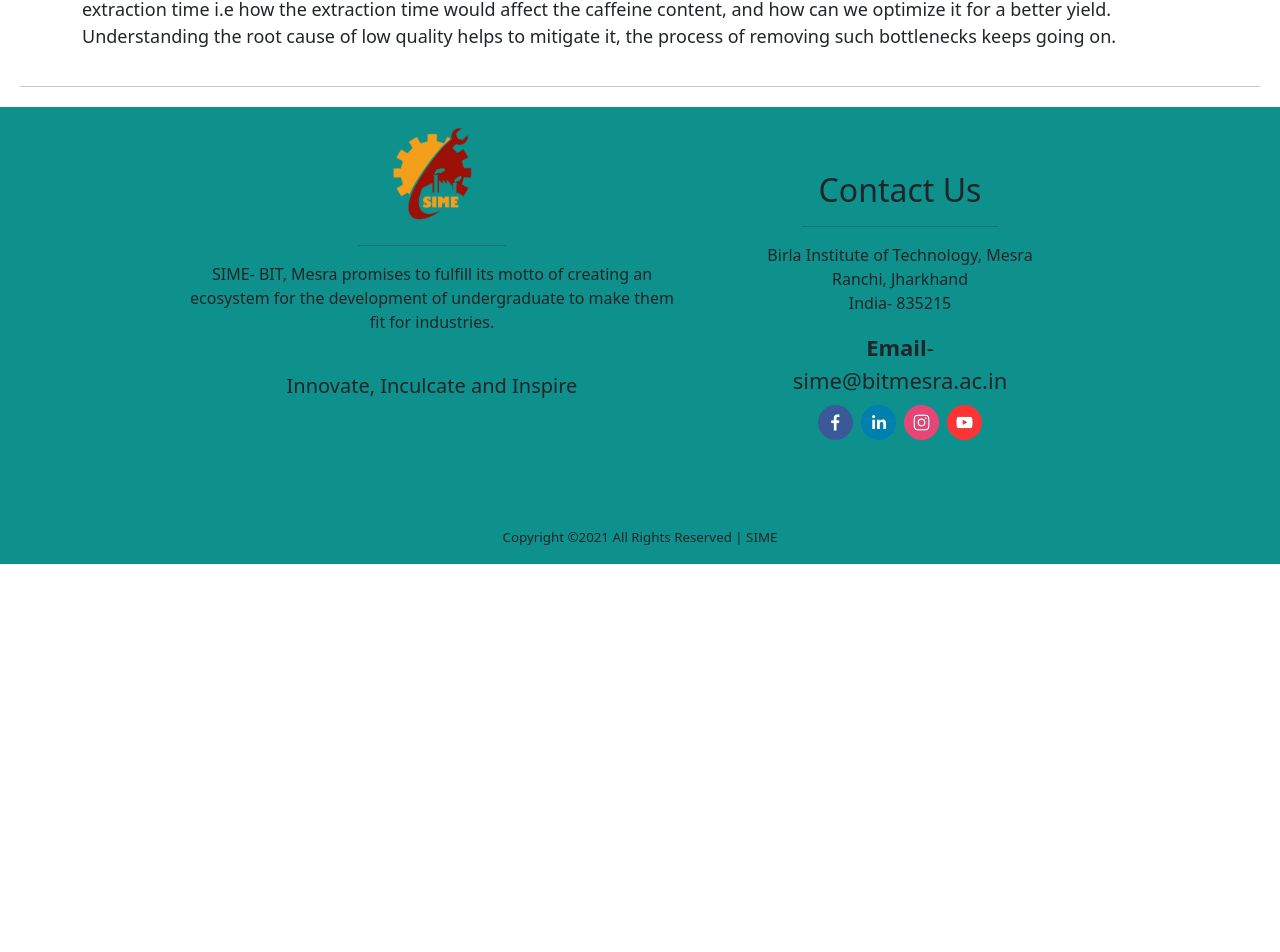
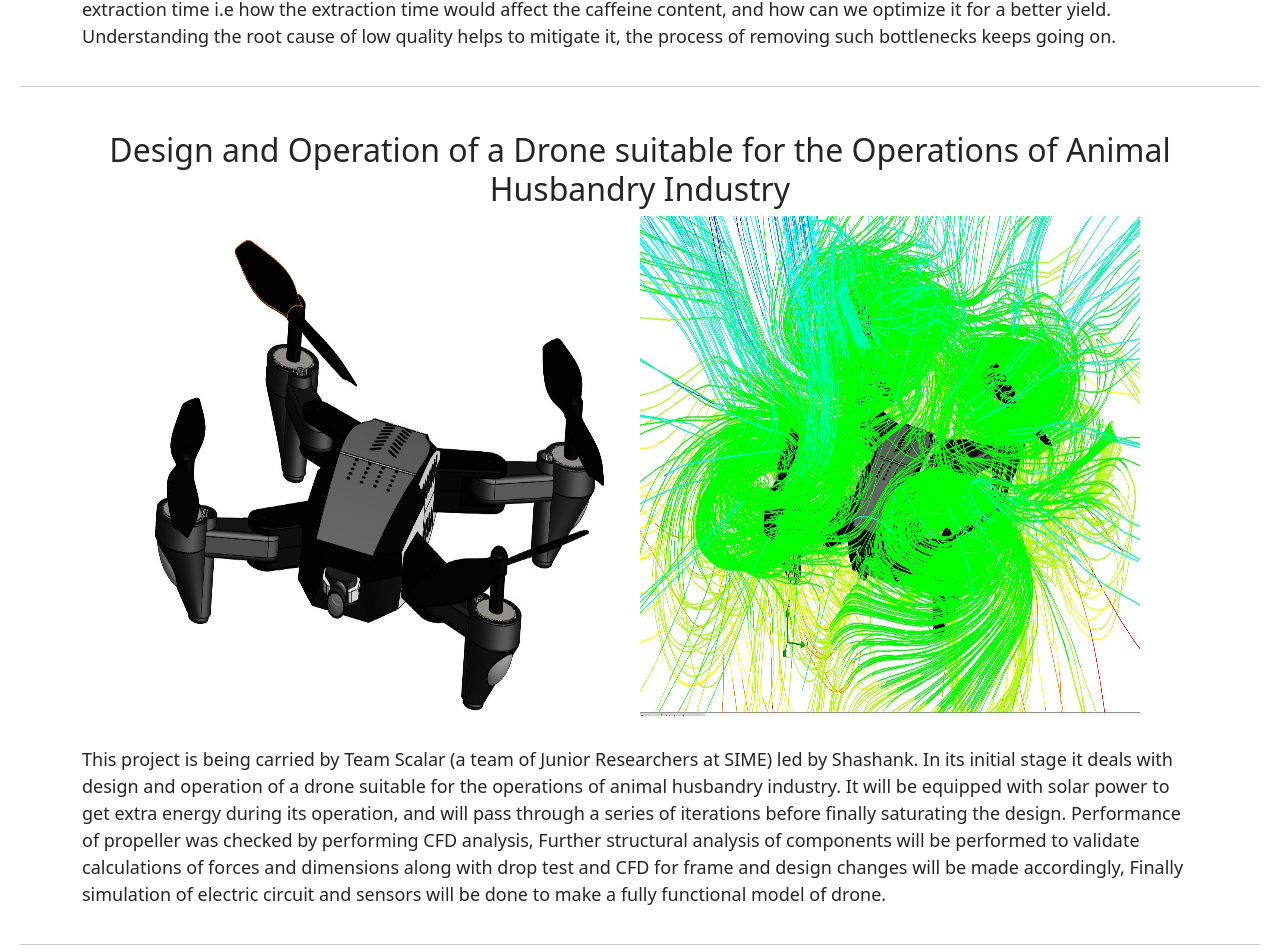
Before and after one commit to pranavrushi/frontend, a Next.js app: page /research/season_2021_2022 in a window 1280 px wide. Shown: the part 2452-3404 px from the top of the page. Before the commit the page ends 3016 px from the top, so only its background shows below. Built offline with nearby package versions, Linux system fonts and the light colour scheme.

Commit message:
drone animal husbandry project done

```diff
--- /dev/null
+++ b/components/research/21_22/DroneForAnimalHusbandry.jsx
@@ -0,0 +1,41 @@
+import React from "react";
+import Image from "next/image";
+
+const DroneForAnimalHusbandry = () => {
+  return (
+    <div className="container">
+      <div className="text-center my-4">
+        <h2>
+          Design and Operation of a Drone suitable for the Operations of Animal
+          Husbandry Industry
+        </h2>
+        <Image
+          src="/research/21_22/drone_animal_husbandry/drone_cad.jpeg"
+          height="500px"
+          width="500px"
+        />
+        <Image
+          src="/research/21_22/drone_animal_husbandry/drone_flow_simulation.jpeg"
+          height="500px"
+          width="500px"
+        />
+      </div>
+
+      <p style={{ fontSize: "18px" }}>
+        This project is being carried by Team Scalar (a team of Junior
+        Researchers at SIME) led by Shashank. In its initial stage it deals with
+        design and operation of a drone suitable for the operations of animal
+        husbandry industry. It will be equipped with solar power to get extra
+        energy during its operation, and will pass through a series of
+        iterations before finally saturating the design. Performance of
+        propeller was checked by performing CFD analysis, Further structural
+        analysis of components will be performed to validate calculations of
+        forces and dimensions along with drop test and CFD for frame and design
+        changes will be made accordingly, Finally simulation of electric circuit
+        and sensors will be done to make a fully functional model of drone.
+      </p>
+    </div>
+  );
+};
+
+export default DroneForAnimalHusbandry;
--- a/pages/research/season_2021_2022.js
+++ b/pages/research/season_2021_2022.js
@@ -1,6 +1,7 @@
 import React from "react";
 import AnalysisOfCoffeeManufacturing from "../../components/research/21_22/AnalysisOfCoffeeManufacturing";
 import CoviKnowApp from "../../components/research/21_22/CoviKnowApp";
+import DroneForAnimalHusbandry from "../../components/research/21_22/DroneForAnimalHusbandry";
 import CommonText from "../../components/research/CommonText";
 
 const season_2021_2022 = ({ setCurrPage }) => {
@@ -11,6 +12,8 @@ const season_2021_2022 = ({ setCurrPage }) => {
       <hr style={{ margin: "20px" }} />
       <AnalysisOfCoffeeManufacturing/>
       <hr style={{ margin: "20px" }} />
+      <DroneForAnimalHusbandry />
+      <hr style={{ margin: "20px" }} />
 
     </>
   );
```
Also changed, not shown: public/research/21_22/drone_animal_husbandry/drone_cad.jpeg (added), public/research/21_22/drone_animal_husbandry/drone_flow_simulation.jpeg (added).
